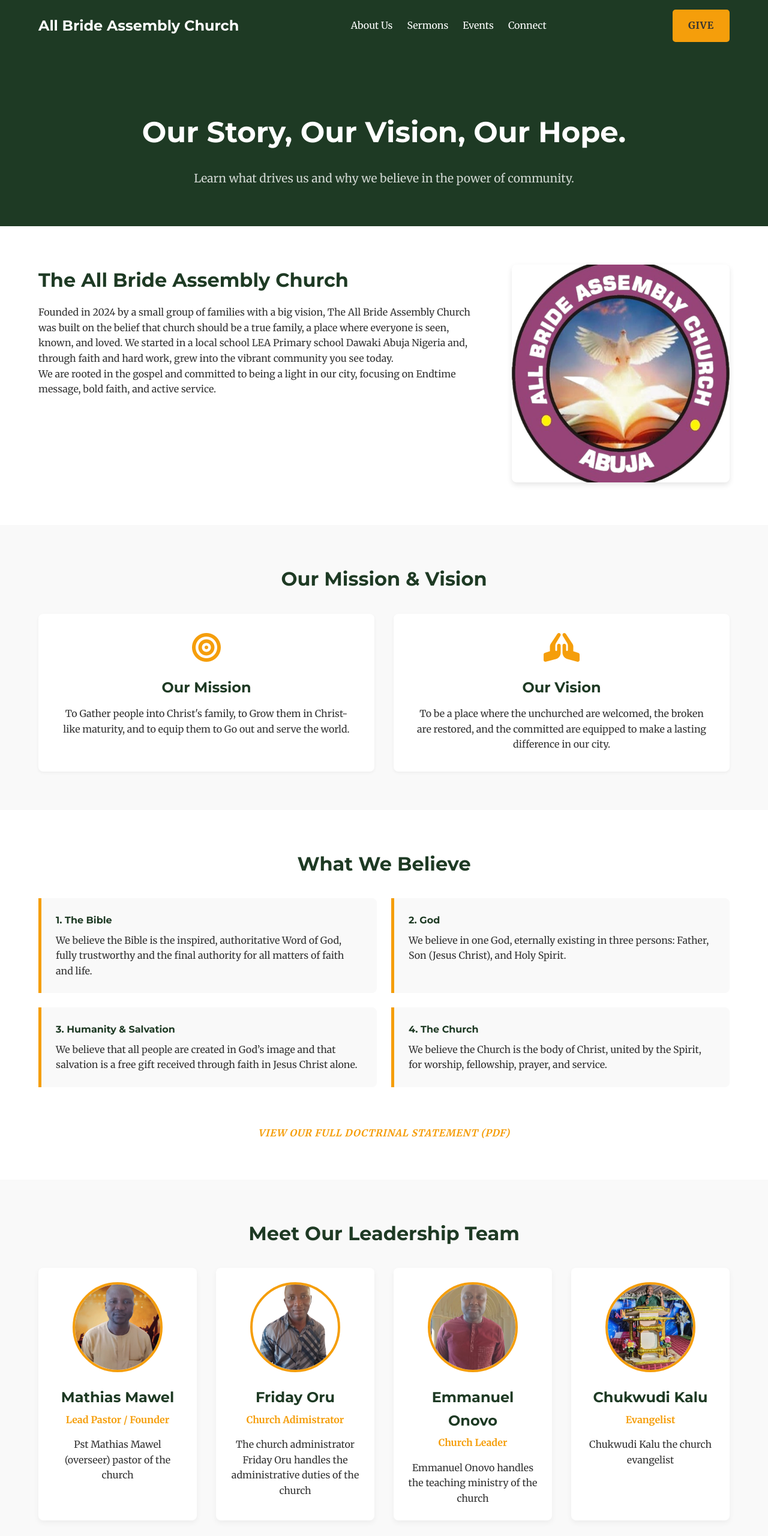
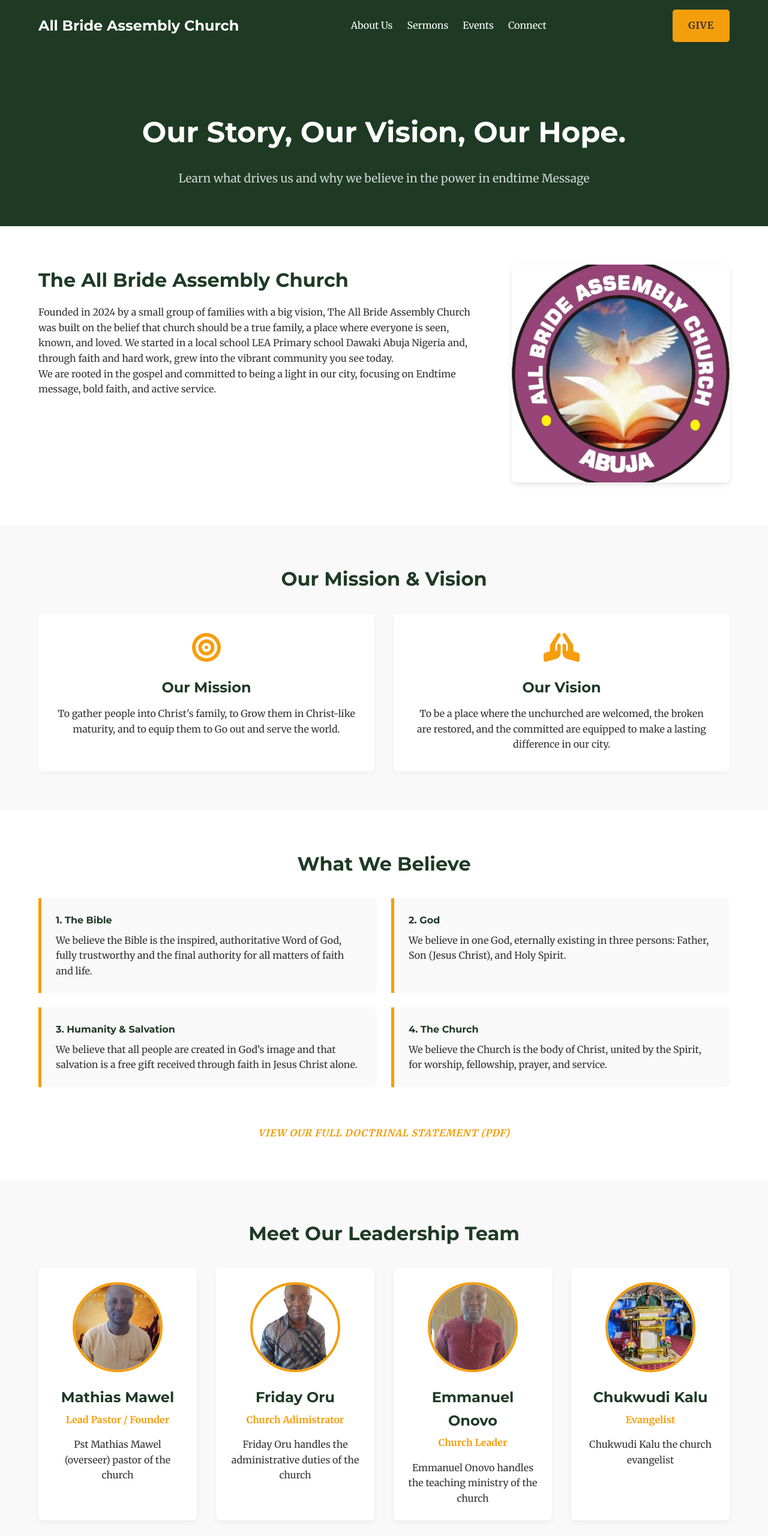
Before and after one commit to godswill66/All-bride-assembly-church, a plain HTML site: page frontend/about/index.html in a window 1280 px wide. Shown: the top 2560 px of the page at 60% size. Drawn offline with Linux system fonts and the light colour scheme.

Commit message:
changesd text in about page

```diff
--- a/frontend/about/index.html
+++ b/frontend/about/index.html
@@ -367,7 +367,7 @@
         <div class="container">
           <h1>Our Story, Our Vision, Our Hope.</h1>
           <p class="subtitle">
-            Learn what drives us and why we believe in the power of community.
+            Learn what drives us and why we believe in the power in endtime Message
           </p>
         </div>
       </section>
@@ -391,7 +391,7 @@
           <div class="image-block">
             <img
               src="../assets/images/logo.png"
-              alt="Photo of the Church building or first gathering"
+              alt="All Bride Assembly Church logo"
             />
           </div>
         </div>
@@ -404,7 +404,7 @@
               <i class="fas fa-bullseye icon-large"></i>
               <h3>Our Mission</h3>
               <p>
-                To Gather people into Christ's family, to Grow them in
+                To gather people into Christ's family, to Grow them in
                 Christ-like maturity, and to equip them to Go out and serve the
                 world.
               </p>
@@ -421,7 +421,6 @@
           </div>
         </div>
       </section>
-
       <section class="beliefs-section section-padding">
         <div class="container">
           <h2 class="text-center">What We Believe</h2>
@@ -491,7 +490,7 @@
               <h3>Friday Oru</h3>
               <p class="title">Church Adimistrator</p>
               <p>
-                The church administrator Friday Oru handles the administrative duties of the church
+                Friday Oru handles the administrative duties of the church
               </p>
             </div>
             <div class="team-card">
```
